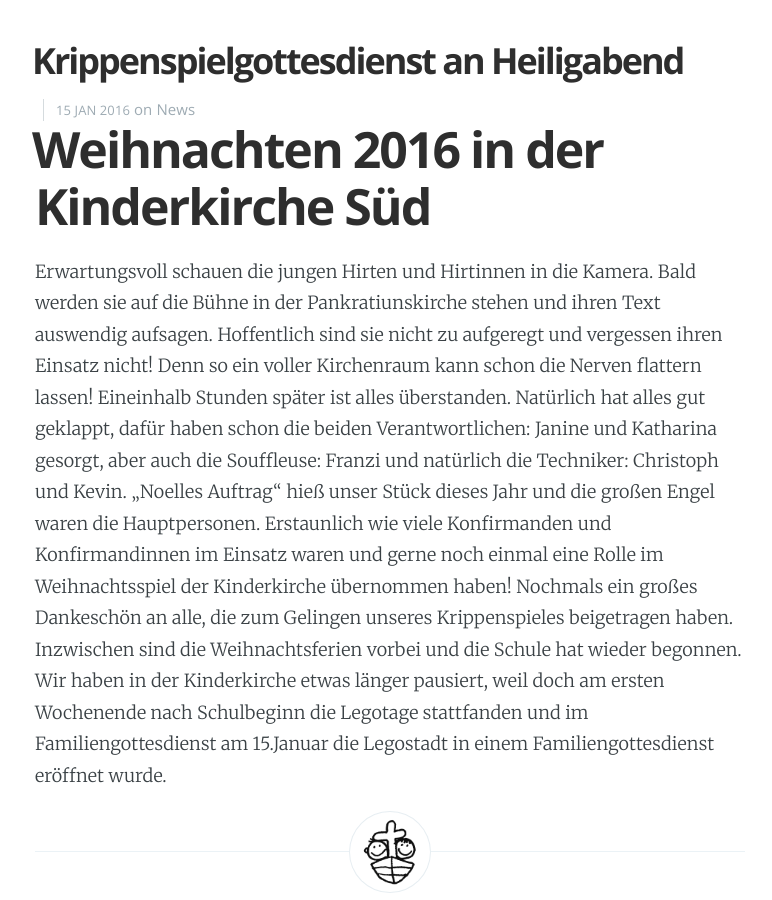
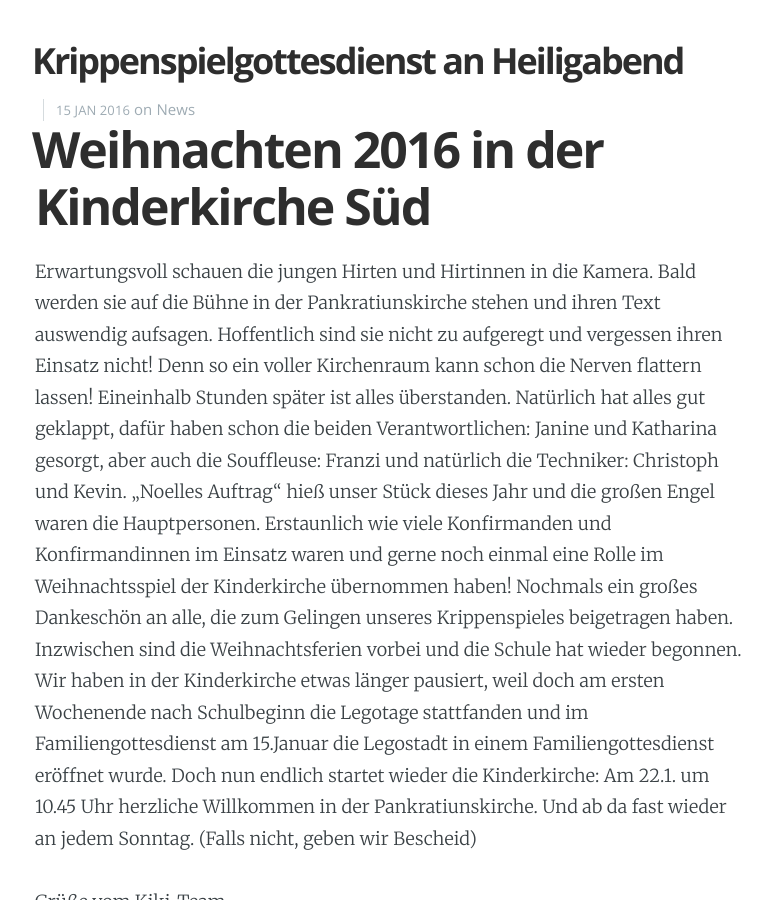
Before and after one commit to kiki-moeglingen/kiki-moeglingen.github.io, a Jekyll site: the page built from _posts/2016-12-24-heiligabend-krippenspiel.md, in a window 1280 px wide and 900 px high, scrolled down 595 px. Shown: the whole window, without its empty margins (250-1022 px from the left). Built offline with Jekyll 4.4.1, drawn with Linux system fonts in a browser that asks for light colours; nearby versions of some CDN libraries.

Commit message:
Update 2016-12-24-heiligabend-krippenspiel.md

```diff
--- a/_posts/2016-12-24-heiligabend-krippenspiel.md
+++ b/_posts/2016-12-24-heiligabend-krippenspiel.md
@@ -15,3 +15,7 @@ logo: 'assets/images/kiki-logo-light.png'
 Erwartungsvoll schauen die jungen Hirten und Hirtinnen in die Kamera. Bald werden sie auf die Bühne in der Pankratiunskirche stehen und ihren Text auswendig aufsagen. Hoffentlich sind sie nicht zu aufgeregt und vergessen ihren Einsatz nicht! Denn so ein voller Kirchenraum kann schon die Nerven flattern lassen! Eineinhalb Stunden später ist alles überstanden. Natürlich hat alles gut geklappt, dafür haben schon die beiden Verantwortlichen: Janine und Katharina gesorgt, aber auch die Souffleuse: Franzi und natürlich die Techniker: Christoph und Kevin.
 „Noelles Auftrag“ hieß unser Stück dieses Jahr und die großen Engel waren die Hauptpersonen. Erstaunlich wie viele Konfirmanden und Konfirmandinnen im Einsatz waren und gerne noch einmal eine Rolle im Weihnachtsspiel der Kinderkirche übernommen haben! Nochmals ein großes Dankeschön an alle, die zum Gelingen unseres Krippenspieles beigetragen haben.
 Inzwischen sind die Weihnachtsferien vorbei und die Schule hat wieder begonnen. Wir haben in der Kinderkirche etwas länger pausiert, weil doch am ersten Wochenende nach Schulbeginn die Legotage stattfanden und im Familiengottesdienst am 15.Januar die Legostadt in einem Familiengottesdienst eröffnet wurde.
+Doch nun endlich startet wieder die Kinderkirche: Am 22.1. um 10.45 Uhr herzliche Willkommen in der Pankratiunskirche. Und ab da fast wieder an jedem Sonntag. (Falls nicht, geben wir Bescheid)
+
+
+Grüße vom Kiki-Team
```
